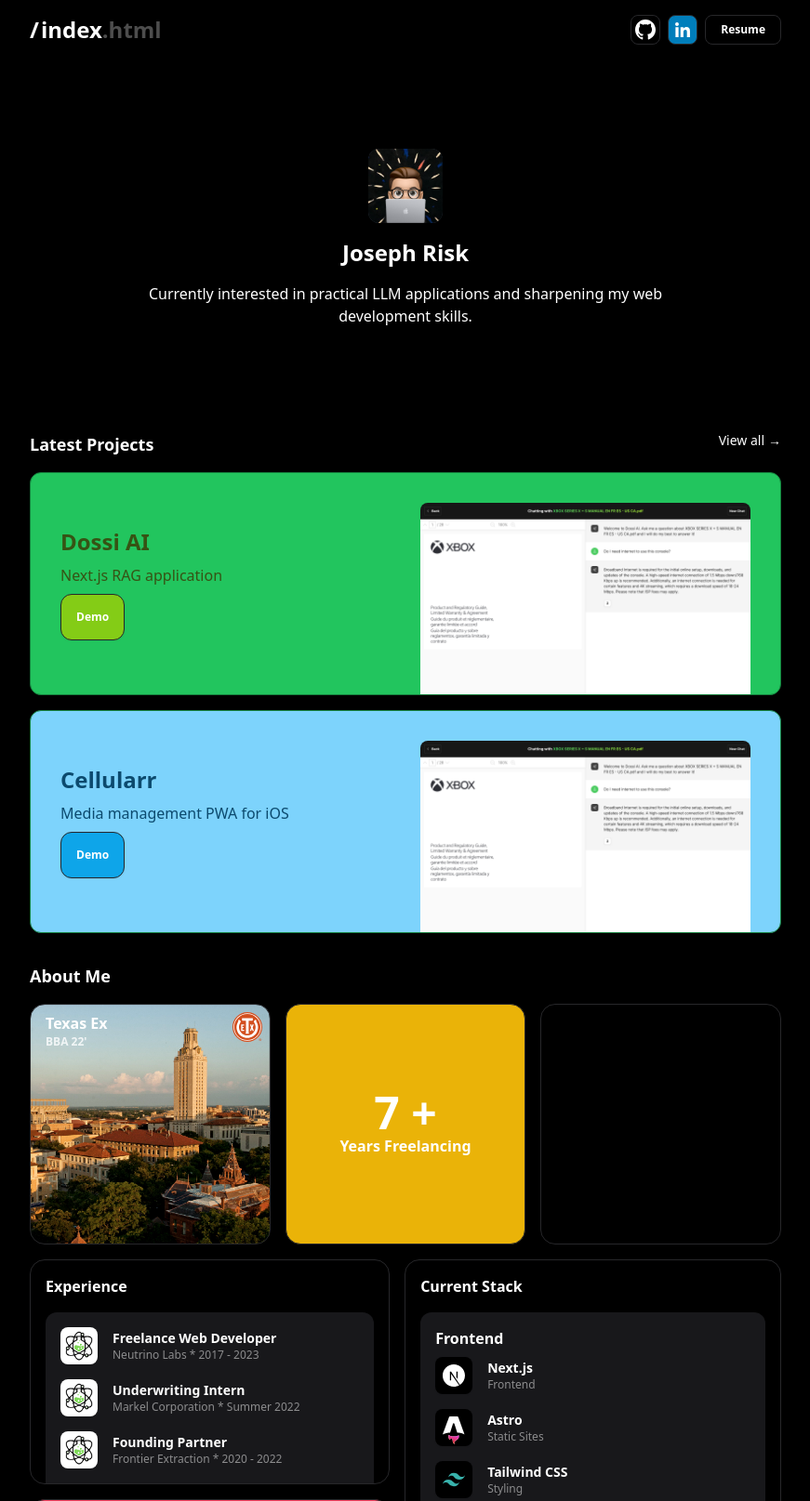
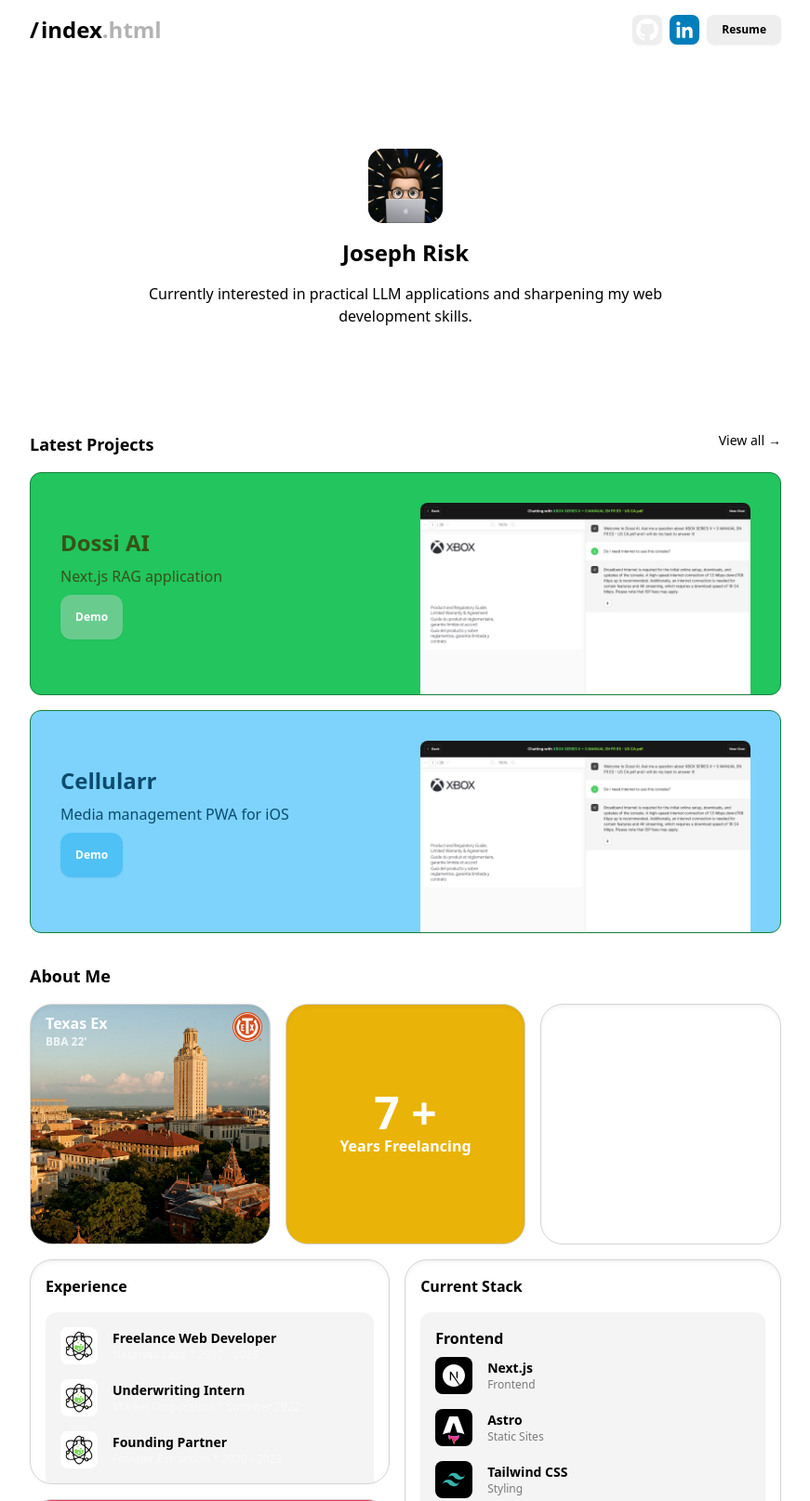
Before and after one commit to j0srisk/personal-site, an Astro site: page / in a window 1280 px wide. Shown: the top 1615 px of the page at 93% size, without its empty margins (204-1075 px from the left). Built offline with nearby package versions, Linux system fonts and the light colour scheme; Astro itself is replaced by a stand-in of ours; no server answers.

Commit message:
switched to light mode

```diff
--- a/src/components/Button.astro
+++ b/src/components/Button.astro
@@ -11,7 +11,7 @@
 <button
 	class:list={[
 		Astro.props.class,
-		'bg-card text-card-foreground flex h-full items-center justify-center overflow-hidden rounded-lg border border-zinc-800 text-xs font-bold shadow-sm'
+		'bg-card text-card-foreground flex h-full items-center justify-center overflow-hidden rounded-lg bg-neutral-300 bg-opacity-40 text-xs font-bold shadow-sm'
 	]}
 >
 	<a href={href} class="flex w-fit items-center justify-center">
--- a/src/components/Card.astro
+++ b/src/components/Card.astro
@@ -10,7 +10,7 @@
 
 <div
 	class:list={[
-		'w-full overflow-hidden rounded-2xl border border-zinc-800 text-white shadow-sm',
+		'border-1 w-full overflow-hidden rounded-3xl border border-neutral-300 shadow-inner',
 		Astro.props.class
 	]}
 >
--- a/src/components/Experience.astro
+++ b/src/components/Experience.astro
@@ -11,7 +11,7 @@
 ---
 
 <div class="flex w-full items-center gap-4">
-	<div class="h-10 w-10 overflow-hidden rounded-lg bg-black shadow-sm">
+	<div class="h-10 w-10 overflow-hidden rounded-lg">
 		<img src={image} alt={company} class="h-full w-full object-cover" />
 	</div>
 	<div class="flex flex-col">
--- a/src/components/Hero.astro
+++ b/src/components/Hero.astro
@@ -3,11 +3,11 @@
 ---
 
 <div class="flex w-full flex-col items-center py-20">
-	<div class="h-20 w-20 overflow-hidden rounded-xl bg-gray-700">
+	<div class="h-20 w-20 overflow-hidden rounded-2xl bg-gray-700">
 		<img src="/18372584 (1).png" alt="Hero" class="w-full" />
 	</div>
-	<h1 class="py-4 text-center text-2xl font-bold text-white">Joseph Risk</h1>
-	<p class="px-20 text-center text-white">
+	<h1 class="py-4 text-center text-2xl font-semibold">Joseph Risk</h1>
+	<p class="px-20 text-center">
 		Currently interested in practical LLM applications and sharpening my web development skills.
 	</p>
 </div>
--- a/src/components/Nav.astro
+++ b/src/components/Nav.astro
@@ -7,10 +7,10 @@
 import Button from './Button.astro'
 ---
 
-<nav class="flex w-full justify-between pt-0 text-white">
+<nav class="flex w-full justify-between pt-0">
 	<div class="flex gap-0.5 text-2xl font-semibold">
 		<p class="">/</p>
-		<p><span>{title}</span><span class="text-white text-opacity-30">.html</span></p>
+		<p><span>{title}</span><span class="text-black text-opacity-30">.html</span></p>
 	</div>
 	<div class="flex justify-between gap-2">
 		<Button href="/about" class="h-8 w-8 bg-black">
@@ -31,7 +31,8 @@
 			</div>
 		</Button>
 
-		<Button href="/" class="h-8 w-8 bg-[#007EBB] p-1">
+		<Button href="/" class="h-8 w-8">
+			<div class="h-full w-full bg-[#007EBB] p-1">
 				<svg xmlns="http://www.w3.org/2000/svg" viewBox="0 0 72 72" class="h-full w-full"
 					><g fill="none" fill-rule="evenodd"
 						><path
@@ -41,10 +42,11 @@
 							fill="#FFF"></path></g
 					></svg
 				>
+			</div>
 		</Button>
 
 		<div class="h-8">
-			<Button href="/blog" text="Resume" />
+			<Button href="/resume" text="Resume" />
 		</div>
 	</div>
 </nav>
--- a/src/components/Section.astro
+++ b/src/components/Section.astro
@@ -11,9 +11,9 @@
 	{
 		(title || href) && (
 			<div class="flex w-full justify-between">
-				{title && <h1 class="text-lg font-semibold text-white">{title}</h1>}
+				{title && <h1 class="text-lg font-semibold">{title}</h1>}
 				{href && (
-					<a href={href} class="flex gap-1 text-sm text-white hover:gap-2">
+					<a href={href} class="flex gap-1 text-sm hover:gap-2">
 						View all<span>&rarr;</span>
 					</a>
 				)}
--- a/src/components/Technology.astro
+++ b/src/components/Technology.astro
@@ -8,12 +8,12 @@
 ---
 
 <div class="flex w-full items-center gap-4">
-	<div class="h-10 w-10 overflow-hidden rounded-lg bg-black p-2 shadow-sm">
+	<div class="h-10 w-10 overflow-hidden rounded-lg bg-black p-2">
 		<slot />
 	</div>
 	<div class="flex flex-col">
 		<p class="text-sm font-semibold">{name}</p>
-		<div class="flex flex-wrap gap-2 text-xs text-white text-opacity-50">
+		<div class="flex flex-wrap gap-2 text-xs text-black text-opacity-50">
 			<p class="">{use}</p>
 		</div>
 	</div>
--- a/src/layouts/Layout.astro
+++ b/src/layouts/Layout.astro
@@ -18,7 +18,7 @@
 		<meta name="generator" content={Astro.generator} />
 		<title>{title}</title>
 	</head>
-	<body class="flex flex-col items-center justify-center bg-black text-white">
+	<body class="flex flex-col items-center justify-center bg-white text-black">
 		<main class="flex w-full max-w-[840px] flex-col gap-8 px-4 py-4">
 			<slot />
 		</main>
--- a/src/pages/index.astro
+++ b/src/pages/index.astro
@@ -108,7 +108,9 @@
 		<div class="flex gap-4">
 			<div class="flex w-full flex-col gap-4">
 				<Card class="h-fit p-4 pb-0" title="Experience">
-					<div class="flex w-full flex-col gap-4 rounded-t-xl bg-zinc-900 p-4 pb-4">
+					<div
+						class="flex w-full flex-col gap-4 rounded-t-xl bg-neutral-300 bg-opacity-25 p-4 pb-4"
+					>
 						<Experience
 							image="/neutrino.png"
 							postion="Freelance Web Developer"
@@ -141,7 +143,9 @@
 				</Card>
 			</div>
 			<Card class="h-fit p-4 pb-0" title="Current Stack">
-				<div class="flex h-full w-full flex-col gap-4 rounded-t-xl bg-zinc-900 p-4 pb-4">
+				<div
+					class="flex h-full w-full flex-col gap-4 rounded-t-xl bg-neutral-300 bg-opacity-25 p-4 pb-4 shadow-sm"
+				>
 					<h3 class="-mb-2 text-base font-bold">Frontend</h3>
 
 					<Technology name="Next.js" use="Frontend">
```
Lines whose indentation alone changed are shown as unchanged.
